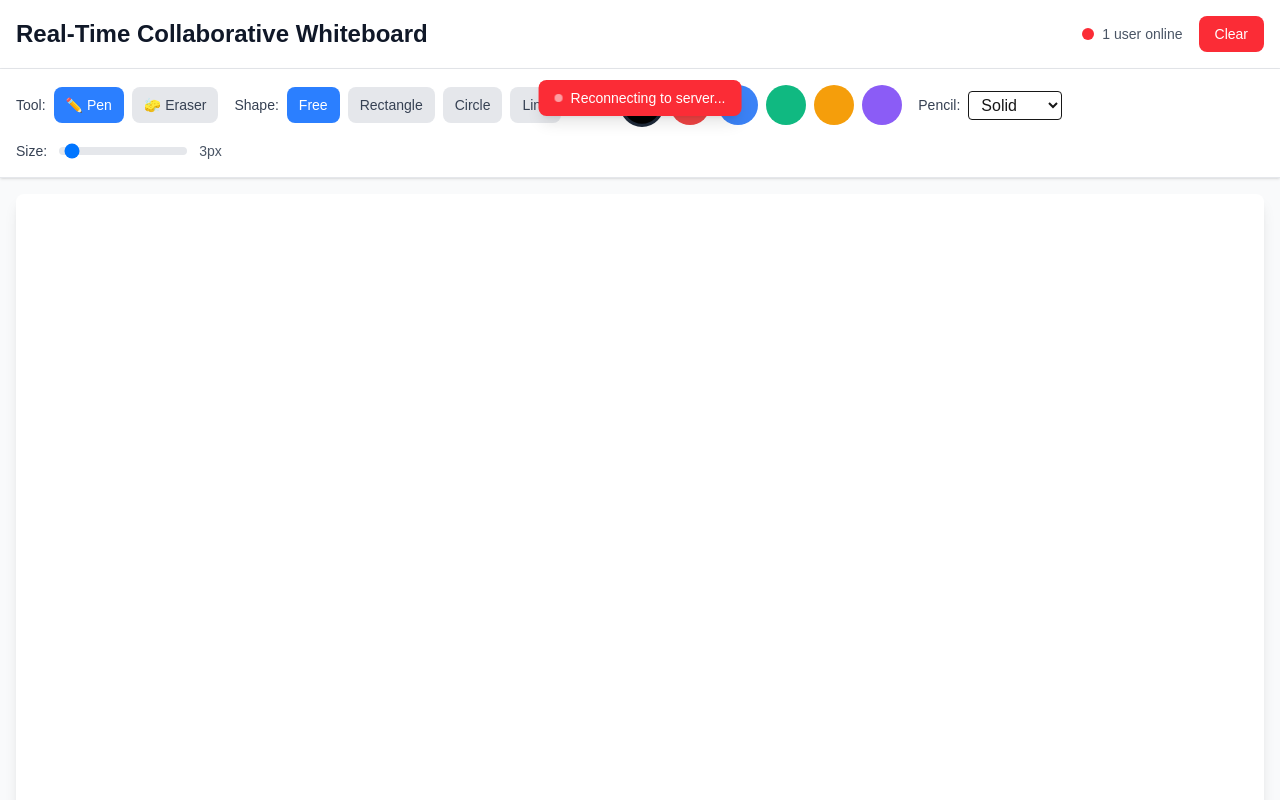
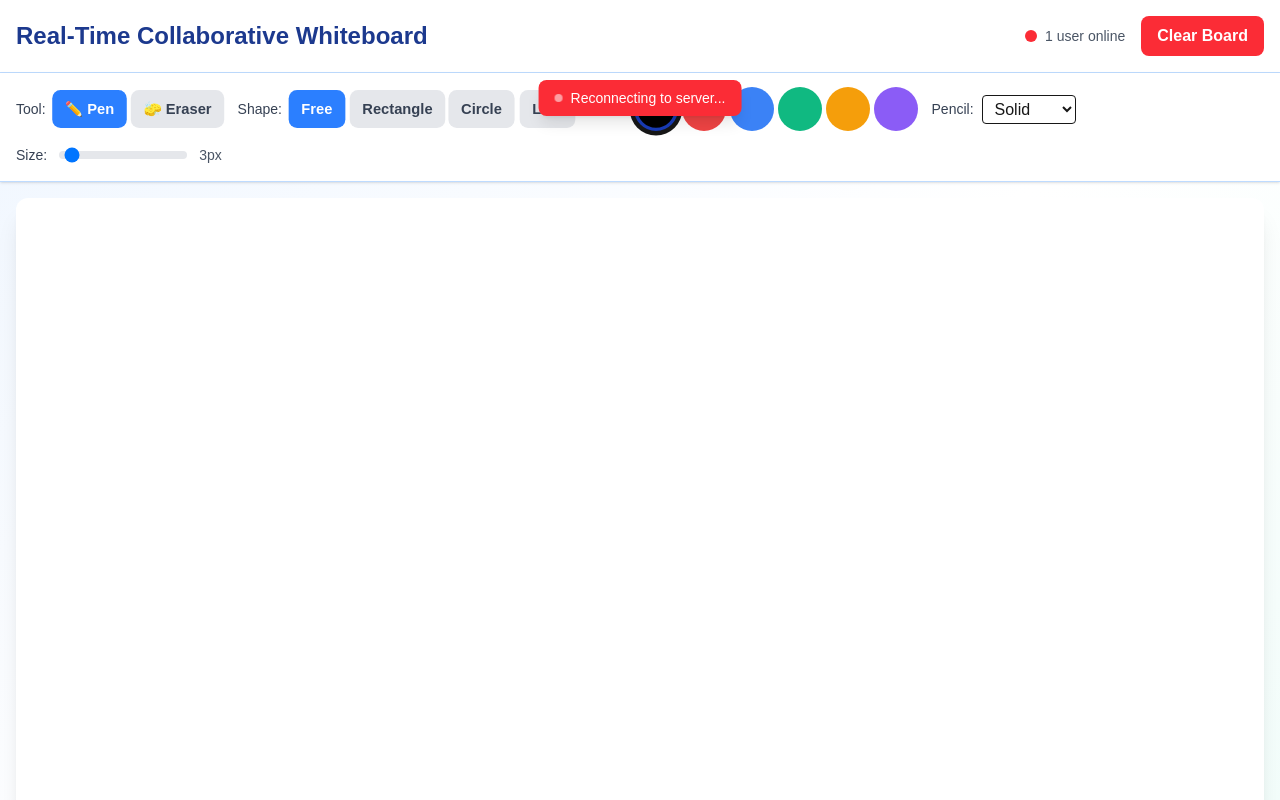
Before and after one commit to ranjeet229/Realtime-Whiteboard-Application, a Next.js app in the folder frontend/: page / in a window 1280 px wide. Both pictures are taken after a click on the button "Join Room". Shown: the top 800 px of the page. Built offline with nearby package versions, Linux system fonts and the light colour scheme; no server answers.

Commit message:
Update Whiteboard.js

```diff
--- a/frontend/components/Whiteboard.js
+++ b/frontend/components/Whiteboard.js
@@ -14,6 +14,7 @@ export default function Whiteboard() {
   const [lastPos, setLastPos] = useState({ x: 0, y: 0 });
   const [roomType, setRoomType] = useState('public');
   const [passKey, setPassKey] = useState('');
+  const [generatedKey, setGeneratedKey] = useState('');
   const [isJoined, setIsJoined] = useState(false);
   const [drawingShape, setDrawingShape] = useState('free');
   const [eraserSize, setEraserSize] = useState(20);
@@ -22,10 +23,10 @@ export default function Whiteboard() {
   const [startShapePos, setStartShapePos] = useState(null);
   const [tempCanvasImage, setTempCanvasImage] = useState(null);
 
-  // Socket Initialization and Handlers
+  // Socket IO
   useEffect(() => {
     if (!isJoined) return;
-    const newSocket = io('https://rtwhiteboardrk.onrender.com', {
+    const newSocket = io('http://localhost:5000', {
       transports: ['websocket', 'polling']
     });
     setSocket(newSocket);
@@ -68,33 +69,18 @@ export default function Whiteboard() {
     // eslint-disable-next-line
   }, [isJoined]);
 
-  // Brush color/size update
   useEffect(() => {
+    // No devicePixelRatio logic: align everything with CSS px
     const canvas = canvasRef.current;
     if (!canvas) return;
-    const ctx = canvas.getContext('2d');
-    ctx.strokeStyle = currentColor;
-    ctx.lineWidth = currentSize;
-  }, [currentColor, currentSize]);
-
-  // Initial and resize setup
-  useEffect(() => {
-    const canvas = canvasRef.current;
-    if (!canvas) return;
-    const ctx = canvas.getContext('2d');
     const rect = canvas.getBoundingClientRect();
     const isMobile = window.innerWidth < 768;
-    if (isMobile) {
-      canvas.width = rect.width * window.devicePixelRatio;
-      canvas.height = (window.innerHeight - 250) * window.devicePixelRatio;
-      canvas.style.height = (window.innerHeight - 250) + 'px';
-    } else {
-      canvas.width = rect.width * window.devicePixelRatio;
-      canvas.height = 700 * window.devicePixelRatio;
-      canvas.style.height = '700px';
-    }
-    ctx.scale(window.devicePixelRatio, window.devicePixelRatio);
+    canvas.width = rect.width;
+    canvas.height = isMobile ? window.innerHeight - 250 : 700;
+    canvas.style.width = `${rect.width}px`;
+    canvas.style.height = isMobile ? `${window.innerHeight - 250}px` : '700px';
 
+    const ctx = canvas.getContext('2d');
     ctx.lineCap = 'round';
     ctx.lineJoin = 'round';
     ctx.strokeStyle = currentColor;
@@ -103,23 +89,26 @@ export default function Whiteboard() {
     const handleResize = () => {
       const newRect = canvas.getBoundingClientRect();
       const imageData = ctx.getImageData(0, 0, canvas.width, canvas.height);
-      if (window.innerWidth < 768) {
-        canvas.width = newRect.width * window.devicePixelRatio;
-        canvas.height = (window.innerHeight - 250) * window.devicePixelRatio;
-        canvas.style.height = (window.innerHeight - 250) + 'px';
-      } else {
-        canvas.width = newRect.width * window.devicePixelRatio;
-        canvas.height = 700 * window.devicePixelRatio;
-        canvas.style.height = '700px';
-      }
-      ctx.scale(window.devicePixelRatio, window.devicePixelRatio);
+      canvas.width = newRect.width;
+      canvas.height = isMobile ? window.innerHeight - 250 : 700;
+      canvas.style.width = `${newRect.width}px`;
+      canvas.style.height = isMobile ? `${window.innerHeight - 250}px` : '700px';
       ctx.putImageData(imageData, 0, 0);
     };
     window.addEventListener('resize', handleResize);
     return () => window.removeEventListener('resize', handleResize);
   }, []);
 
-  // Draw functions
+  useEffect(() => {
+    // Color or size update
+    const canvas = canvasRef.current;
+    if (!canvas) return;
+    const ctx = canvas.getContext('2d');
+    ctx.strokeStyle = currentColor;
+    ctx.lineWidth = currentSize;
+  }, [currentColor, currentSize]);
+
+  // Drawing
   function drawOnCanvas(ctx, drawData) {
     ctx.save();
     ctx.beginPath();
@@ -136,15 +125,10 @@ export default function Whiteboard() {
       ctx.setLineDash(drawData.pencilType === 'dashed' ? [10, 10] : []);
       switch (drawData.shape) {
         case 'rectangle':
-          ctx.strokeRect(
-            drawData.fromX,
-            drawData.fromY,
-            drawData.toX - drawData.fromX,
-            drawData.toY - drawData.fromY
-          );
+          ctx.strokeRect(drawData.fromX, drawData.fromY, drawData.toX-drawData.fromX, drawData.toY-drawData.fromY);
           break;
         case 'circle': {
-          const radius = Math.hypot(drawData.toX - drawData.fromX, drawData.toY - drawData.fromY);
+          const radius = Math.hypot(drawData.toX-drawData.fromX, drawData.toY-drawData.fromY);
           ctx.arc(drawData.fromX, drawData.fromY, radius, 0, 2 * Math.PI);
           ctx.stroke();
           break;
@@ -154,7 +138,7 @@ export default function Whiteboard() {
           ctx.lineTo(drawData.toX, drawData.toY);
           ctx.stroke();
           break;
-        default: // free
+        default:
           ctx.moveTo(drawData.fromX, drawData.fromY);
           ctx.lineTo(drawData.toX, drawData.toY);
           ctx.stroke();
@@ -164,13 +148,12 @@ export default function Whiteboard() {
     ctx.restore();
   }
 
-  // Mouse/Touch Helpers
   const getMousePos = (e) => {
     const canvas = canvasRef.current;
     const rect = canvas.getBoundingClientRect();
     return {
-      x: (e.clientX - rect.left) * (canvas.width / rect.width) / window.devicePixelRatio,
-      y: (e.clientY - rect.top) * (canvas.height / rect.height) / window.devicePixelRatio
+      x: e.clientX - rect.left,
+      y: e.clientY - rect.top
     };
   };
 
@@ -179,12 +162,11 @@ export default function Whiteboard() {
     const rect = canvas.getBoundingClientRect();
     const touch = e.touches[0];
     return {
-      x: (touch.clientX - rect.left) * (canvas.width / rect.width) / window.devicePixelRatio,
-      y: (touch.clientY - rect.top) * (canvas.height / rect.height) / window.devicePixelRatio
+      x: touch.clientX - rect.left,
+      y: touch.clientY - rect.top
     };
   };
 
-  // Drawing Handlers
   const startDrawing = (e) => {
     if (!isJoined) return;
     e.preventDefault();
@@ -194,11 +176,9 @@ export default function Whiteboard() {
 
     if (drawingShape !== 'free') {
       setStartShapePos(pos);
-      const canvas = canvasRef.current;
-      setTempCanvasImage(canvas.getContext('2d').getImageData(0, 0, canvas.width, canvas.height));
+      setTempCanvasImage(canvasRef.current.getContext('2d').getImageData(0, 0, canvasRef.current.width, canvasRef.current.height));
     } else {
-      const canvas = canvasRef.current;
-      const ctx = canvas.getContext('2d');
+      const ctx = canvasRef.current.getContext('2d');
       if (currentTool === 'eraser') {
         ctx.globalCompositeOperation = 'destination-out';
         ctx.lineWidth = eraserSize;
@@ -250,7 +230,7 @@ export default function Whiteboard() {
           size: currentSize,
           shape: drawingShape,
           pencilType,
-          eraserSize: eraserSize
+          eraserSize
         });
       }
       setLastPos(pos);
@@ -263,7 +243,6 @@ export default function Whiteboard() {
     setIsDrawing(false);
     const canvas = canvasRef.current;
     const ctx = canvas.getContext('2d');
-
     if (drawingShape !== 'free' && startShapePos && tempCanvasImage) {
       const pos = e.type && e.type.includes('touch') ? getTouchPos(e) : getMousePos(e);
       ctx.putImageData(tempCanvasImage, 0, 0);
@@ -277,7 +256,7 @@ export default function Whiteboard() {
         size: currentSize,
         shape: drawingShape,
         pencilType,
-        eraserSize: eraserSize
+        eraserSize
       };
       drawOnCanvas(ctx, drawData);
       if (socket && socket.connected) {
@@ -290,7 +269,6 @@ export default function Whiteboard() {
     ctx.beginPath();
   };
 
-  // Clear Board
   const clearBoard = () => {
     const canvas = canvasRef.current;
     const ctx = canvas.getContext('2d');
@@ -300,37 +278,54 @@ export default function Whiteboard() {
     }
   };
 
+  // Passkey generator
+  const handleGenerateKey = () => {
+    const gen = Math.random().toString(36).substr(2, 8).toUpperCase();
+    setPassKey(gen);
+    setGeneratedKey(gen);
+  };
+
   // UI
   return (
-    <div className="min-h-screen bg-gray-50">
+    <div className="min-h-screen bg-gradient-to-br from-blue-50 via-white to-teal-50">
       {/* Room Selection */}
       {!isJoined && (
-        <div className="bg-white shadow p-4 rounded max-w-md mx-auto my-8">
-          <h2 className="text-lg mb-4 font-bold">Join a Whiteboard Room</h2>
-          <div className="mb-2">
-            <label className="mr-2">Room Type:</label>
+        <div className="bg-white/90 shadow-lg p-8 rounded-xl max-w-md mx-auto my-24 border border-blue-200">
+          <h2 className="text-2xl mb-6 font-bold text-center text-blue-700">Join a Whiteboard Room</h2>
+          <div className="flex justify-center mb-4 gap-4">
             <button
-              className={`mr-2 px-3 py-1 rounded ${roomType === 'public' ? 'bg-blue-500 text-white' : 'bg-gray-200'}`}
+              className={`px-5 py-2 rounded text-lg font-semibold ${roomType==='public'?'bg-blue-500 text-white':'bg-gray-100 text-blue-700 hover:bg-blue-200'}`}
               onClick={() => setRoomType('public')}
             >Public</button>
             <button
-              className={`px-3 py-1 rounded ${roomType === 'private' ? 'bg-blue-500 text-white' : 'bg-gray-200'}`}
+              className={`px-5 py-2 rounded text-lg font-semibold ${roomType==='private'?'bg-blue-500 text-white':'bg-gray-100 text-blue-700 hover:bg-blue-200'}`}
               onClick={() => setRoomType('private')}
             >Private</button>
           </div>
           {roomType === 'private' && (
-            <div className="mb-2">
+            <>
+              <div className="mb-3 flex items-center gap-2">
+                <button
+                  className="bg-green-500 hover:bg-green-600 text-white font-semibold px-3 py-1 rounded"
+                  onClick={handleGenerateKey}
+                >Generate Passkey</button>
+                {generatedKey && <span className="font-mono bg-gray-100 text-blue-700 px-2 py-1 rounded select-all">{generatedKey}</span>}
+              </div>
+              <div className="mb-4">
                 <input
                   type="text"
-                placeholder="Enter Passkey"
+                  placeholder="Paste or generate passkey"
                   value={passKey}
                   onChange={e => setPassKey(e.target.value)}
-                className="border rounded px-2 py-1 w-full"
+                  className="border rounded px-2 py-2 w-full font-mono text-lg shadow focus:border-blue-500"
                 />
+                <small className="text-gray-500">Share this passkey for others to join your room.</small>
               </div>
+            </>
           )}
           <button
-            className="bg-green-500 text-white px-4 py-2 rounded"
+            className={`bg-blue-600 text-white text-lg font-bold px-6 py-2 rounded w-full mt-3 hover:bg-blue-700 transition ${roomType === 'private' && !passKey ? 'opacity-50 cursor-not-allowed' : ''}`}
+            disabled={roomType === 'private' && !passKey}
             onClick={() => setIsJoined(true)}
           >
             Join Room
@@ -342,80 +337,63 @@ export default function Whiteboard() {
       {isJoined && (
         <>
           {/* Header */}
-          <div className="bg-white shadow-sm border-b border-gray-200 p-3 md:p-4">
+          <div className="bg-white shadow-sm border-b border-blue-200 p-4">
             <div className="max-w-7xl mx-auto flex items-center justify-between">
-              <h1 className="text-lg md:text-2xl font-bold text-gray-900">Real-Time Collaborative Whiteboard</h1>
-              <div className="flex items-center space-x-2 md:space-x-4">
-                <div className="flex items-center space-x-1 md:space-x-2">
-                  <span className={`w-2 h-2 md:w-3 md:h-3 rounded-full ${
-                    isConnected ? 'bg-green-500 animate-pulse' : 'bg-red-500'
-                  }`}></span>
-                  <span className="text-xs md:text-sm text-gray-600">
+              <h1 className="text-2xl font-bold text-blue-900">Real-Time Collaborative Whiteboard</h1>
+              <div className="flex items-center space-x-4">
+                <div className="flex items-center space-x-2">
+                  <span className={`w-3 h-3 rounded-full ${isConnected ? 'bg-green-500 animate-pulse' : 'bg-red-500'}`}></span>
+                  <span className="text-sm text-gray-600">
                     {userCount} user{userCount !== 1 ? 's' : ''} online
                   </span>
                 </div>
                 <button
                   onClick={clearBoard}
-                  className="px-2 py-1 md:px-4 md:py-2 bg-red-500 text-white rounded-lg hover:bg-red-600 transition-colors text-xs md:text-sm"
+                  className="px-4 py-2 bg-red-500 text-white rounded-lg hover:bg-red-600 transition font-semibold"
                 >
-                  Clear
+                  Clear Board
                 </button>
               </div>
             </div>
           </div>
-
-          {/* Desktop Toolbar */}
-          <div className="hidden md:block bg-white shadow-sm border-b border-gray-200 p-4">
+          {/* Toolbar */}
+          <div className="bg-white shadow-sm border-b border-blue-200 p-4">
             <div className="max-w-7xl mx-auto flex items-center justify-between flex-wrap gap-4">
               {/* Tools */}
-              <div className="flex items-center space-x-4">
-                <div className="flex items-center space-x-2">
+              <div className="flex items-center gap-4">
+                <div className="flex items-center gap-2">
                   <span className="text-sm font-medium text-gray-700">Tool:</span>
                   <button
                     onClick={() => setCurrentTool('pen')}
-                    className={`px-3 py-2 rounded-lg text-sm font-medium transition-colors ${
-                      currentTool === 'pen'
-                        ? 'bg-blue-500 text-white'
-                        : 'bg-gray-200 text-gray-700 hover:bg-gray-300'
-                    }`}
+                    className={`px-3 py-2 rounded-lg text-sm font-semibold transition scale-105 ${currentTool === 'pen' ? 'bg-blue-500 text-white' : 'bg-gray-200 text-gray-700 hover:bg-blue-200'}`}
                   >✏️ Pen</button>
                   <button
                     onClick={() => setCurrentTool('eraser')}
-                    className={`px-3 py-2 rounded-lg text-sm font-medium transition-colors ${
-                      currentTool === 'eraser'
-                        ? 'bg-blue-500 text-white'
-                        : 'bg-gray-200 text-gray-700 hover:bg-gray-300'
-                    }`}
+                    className={`px-3 py-2 rounded-lg text-sm font-semibold transition scale-105 ${currentTool === 'eraser' ? 'bg-blue-500 text-white' : 'bg-gray-200 text-gray-700 hover:bg-blue-200'}`}
                   >🧽 Eraser</button>
                 </div>
                 {/* Shapes */}
-                <div className="flex items-center space-x-2">
+                <div className="flex items-center gap-2">
                   <span className="text-sm font-medium text-gray-700">Shape:</span>
                   {['free', 'rectangle', 'circle', 'line'].map(shape => (
                     <button
                       key={shape}
                       onClick={() => setDrawingShape(shape)}
-                      className={`px-3 py-2 rounded-lg text-sm font-medium transition-colors ${
-                        drawingShape === shape
-                          ? 'bg-blue-500 text-white'
-                          : 'bg-gray-200 text-gray-700 hover:bg-gray-300'
-                      }`}
+                      className={`px-3 py-2 rounded-lg text-sm font-semibold transition scale-105 ${drawingShape === shape ? 'bg-blue-500 text-white' : 'bg-gray-200 text-gray-700 hover:bg-blue-200'}`}
                     >
                       {shape.charAt(0).toUpperCase() + shape.slice(1)}
                     </button>
                   ))}
                 </div>
                 {/* Colors */}
-                <div className="flex items-center space-x-2">
+                <div className="flex items-center gap-2">
                   <span className="text-sm font-medium text-gray-700">Color:</span>
-                  <div className="flex space-x-2">
+                  <div className="flex gap-2">
                     {colors.map(color => (
                       <button
                         key={color}
                         onClick={() => setCurrentColor(color)}
-                        className={`w-10 h-10 rounded-full border-3 transition-all ${
-                          currentColor === color ? 'border-gray-800 scale-110' : 'border-transparent'
-                        }`}
+                        className={`w-10 h-10 rounded-full border-3 transition scale-110 ${currentColor === color ? 'border-blue-800 ring-4' : 'border-transparent'}`}
                         style={{ backgroundColor: color }}
                       />
                     ))}
@@ -423,7 +401,7 @@ export default function Whiteboard() {
                 </div>
                 {/* Pencil Type */}
                 {currentTool === 'pen' && (
-                  <div className="flex items-center space-x-2">
+                  <div className="flex items-center gap-2">
                     <span className="text-sm font-medium text-gray-700">Pencil:</span>
                     <select
                       value={pencilType}
@@ -437,7 +415,7 @@ export default function Whiteboard() {
                 )}
               </div>
               {/* Size */}
-              <div className="flex items-center space-x-3">
+              <div className="flex items-center gap-3">
                 <span className="text-sm font-medium text-gray-700">
                   {currentTool === 'eraser' ? 'Eraser Size:' : 'Size:'}
                 </span>
@@ -458,14 +436,10 @@ export default function Whiteboard() {
               </div>
             </div>
           </div>
-
-          {/* Mobile Toolbars & CANVAS below */}
-          {/* ... (You can re-use the mobile toolbar logic from your original code, add shapes, etc.) */}
-
-          {/* Canvas Section */}
-          <div className="flex-1 p-2 md:p-4 pb-32 md:pb-4">
+          {/* Canvas */}
+          <div className="flex-1 p-4">
             <div className="max-w-7xl mx-auto">
-              <div className="bg-white rounded-lg shadow-lg overflow-hidden">
+              <div className="bg-white rounded-xl shadow-xl overflow-hidden">
                 <canvas
                   ref={canvasRef}
                   className="block w-full cursor-crosshair"
@@ -483,17 +457,16 @@ export default function Whiteboard() {
               </div>
             </div>
           </div>
-          <div className="text-color py-4 text-gray-500 text-sm">
+          <div className='text-color pt-4 text-blue-500 text-sm text-center'>
             created by Ranjeet Kumar
           </div>
         </>
       )}
 
-
       {/* Connection Status */}
       {isJoined && !isConnected && (
         <div className="fixed top-20 left-1/2 transform -translate-x-1/2 bg-red-500 text-white px-4 py-2 rounded-lg shadow-lg z-50">
-          <div className="flex items-center space-x-2">
+          <div className="flex items-center gap-2">
             <span className="w-2 h-2 bg-white rounded-full animate-pulse"></span>
             <span className="text-sm">Reconnecting to server...</span>
           </div>
```
Lines whose indentation alone changed are shown as unchanged.
